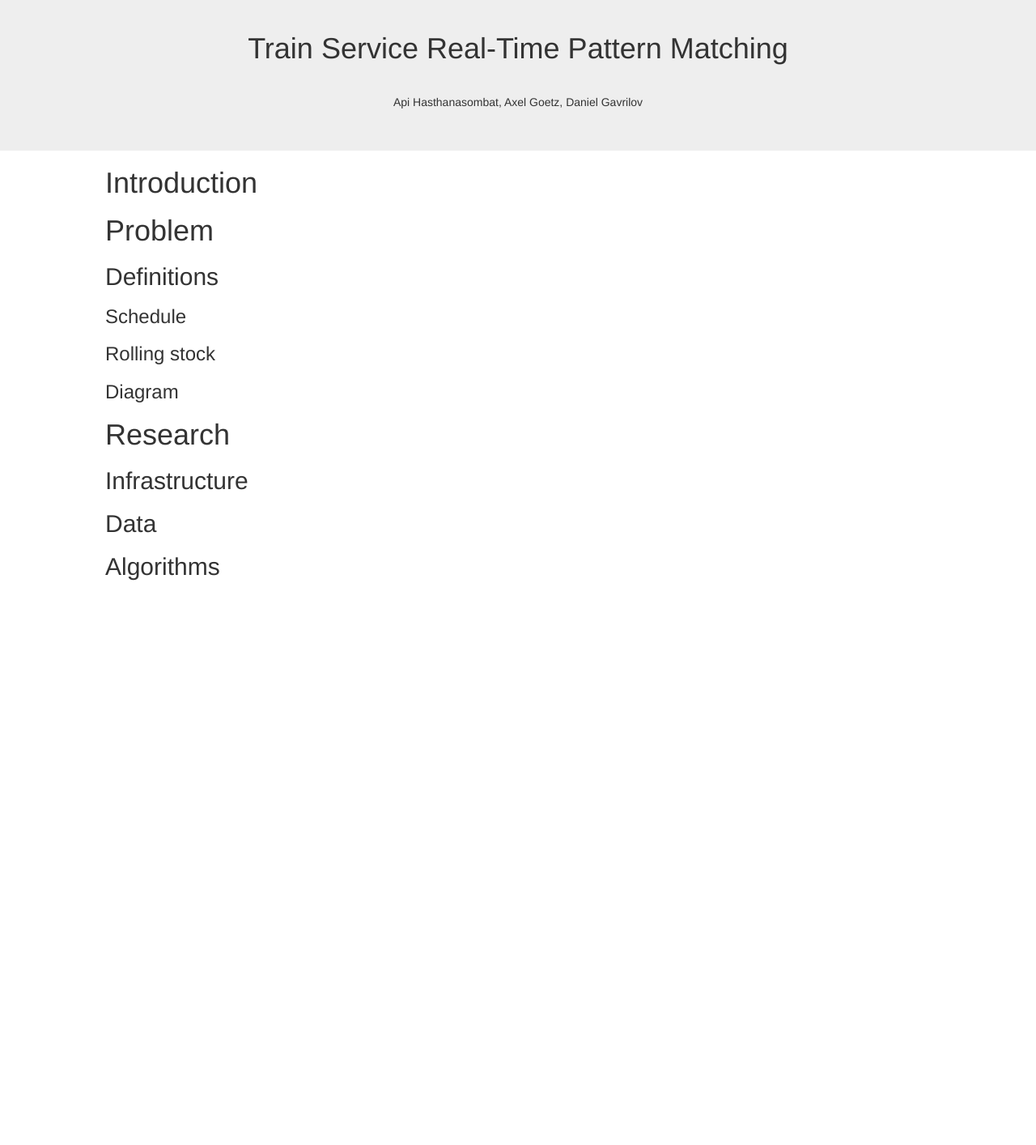
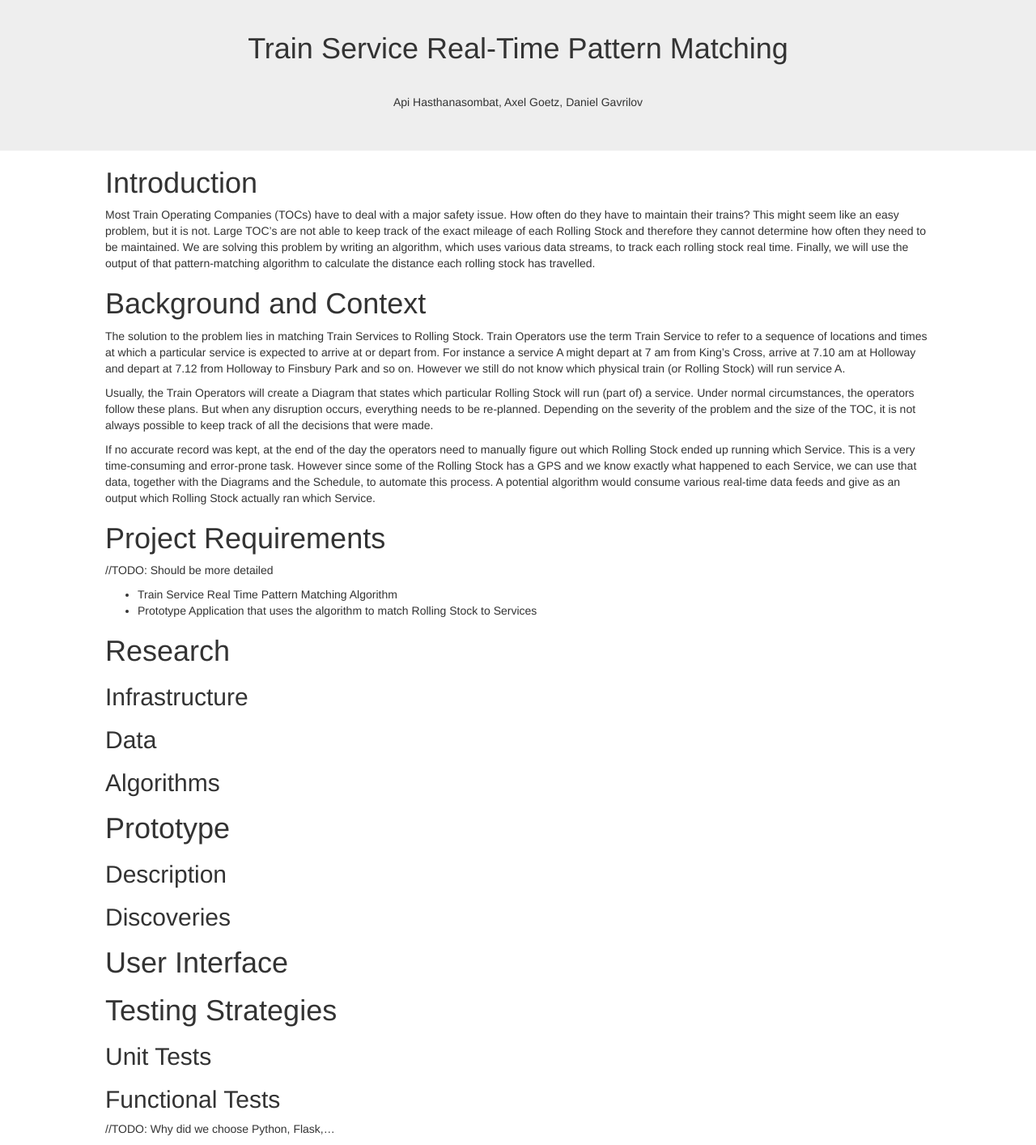
Before and after one commit to ucl-team-8/ucl-team-8.github.io, a Jekyll site: the page built from index.md, in a window 1280 px wide. Shown: the whole page at 81% size. Built offline with Jekyll 4.4.1, drawn with Linux system fonts in a browser that asks for light colours; before the commit the page ends 900 px from its top, so only the background shows below that.

Commit message:
Added content to home page

```diff
--- a/index.md
+++ b/index.md
@@ -3,16 +3,19 @@ layout: home
 ---
 
 # Introduction
+Most Train Operating Companies (TOCs) have to deal with a major safety issue. How often do they have to maintain their trains? This might seem like an easy problem, but it is not. Large TOC’s are not able to keep track of the exact mileage of each Rolling Stock and therefore they cannot determine how often they need to be maintained. We are solving this problem by writing an algorithm, which uses various data streams, to track each rolling stock real time.  Finally, we will use the output of that pattern-matching algorithm to calculate the distance each rolling stock has travelled.
 
-# Problem
+# Background and Context
+The solution to the problem lies in matching Train Services to Rolling Stock. Train Operators use the term Train Service to refer to a sequence of locations and times at which a particular service is expected to arrive at or depart from. For instance a service A might depart at 7 am from King’s Cross, arrive at 7.10 am at Holloway and depart at 7.12 from Holloway to Finsbury Park and so on. However we still do not know which physical train (or Rolling Stock) will run service A.
 
-## Definitions
+Usually, the Train Operators will create a Diagram that states which particular Rolling Stock will run (part of) a service. Under normal circumstances, the operators follow these plans. But when any disruption occurs, everything needs to be re-planned. Depending on the severity of the problem and the size of the TOC, it is not always possible to keep track of all the decisions that were made.
 
-### Schedule
+If no accurate record was kept, at the end of the day the operators need to manually figure out which Rolling Stock ended up running which Service. This is a very time-consuming and error-prone task. However since some of the Rolling Stock has a GPS and we know exactly what happened to each Service, we can use that data, together with the Diagrams and the Schedule, to automate this process. A potential algorithm would consume various real-time data feeds and give as an output which Rolling Stock actually ran which Service.
 
-### Rolling stock
-
-### Diagram
+# Project Requirements
+//TODO: Should be more detailed
++ Train Service Real Time Pattern Matching Algorithm
++ Prototype Application that uses the algorithm to match Rolling Stock to Services
 
 # Research
 
@@ -21,3 +24,19 @@ layout: home
 ## Data
 
 ## Algorithms
+
+# Prototype
+
+## Description
+
+## Discoveries
+
+# User Interface
+
+# Testing Strategies
+
+## Unit Tests
+
+## Functional Tests
+
+//TODO: Why did we choose Python, Flask,...
```
